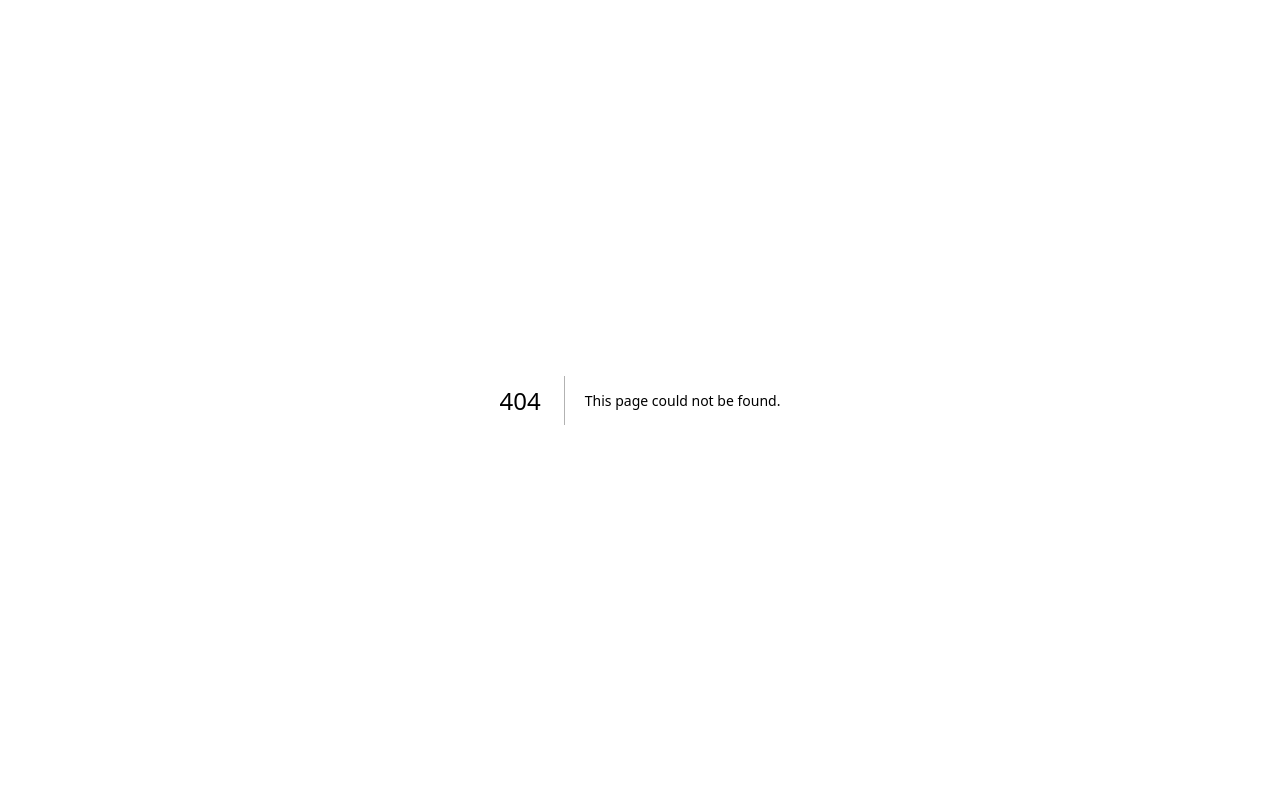
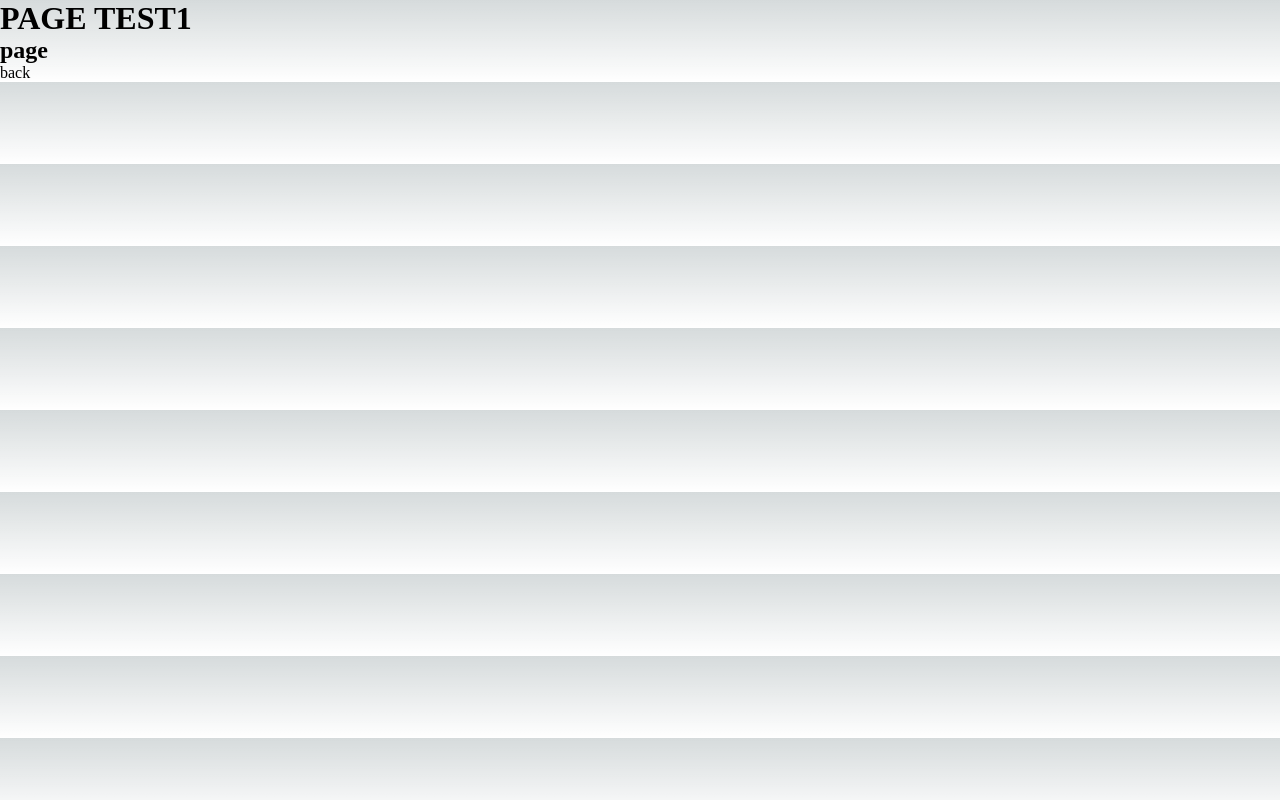
Before and after one commit to mohammad-eghbali/next13, a Next.js app: page /test in a window 1280 px wide. Before the commit this address had no page. Built offline with nearby package versions, Linux system fonts and the light colour scheme.

Commit message:
add test page1

```diff
--- a/src/pages/index.tsx
+++ b/src/pages/index.tsx
@@ -2,6 +2,7 @@ import Head from "next/head";
 import Image from "next/image";
 import { Inter } from "@next/font/google";
 import styles from "@/styles/Home.module.css";
+import Link from "next/link";
 
 const inter = Inter({ subsets: ["latin"] });
 
@@ -16,6 +17,7 @@ export default function Home() {
       </Head>
       <main className={styles.main}>
         <h1>Test 2</h1>
+        <Link href="/test">go to test page 1</Link>
         <div className={styles.description}>
           <p>
             Get started by editing&nbsp;
--- /dev/null
+++ b/src/pages/test/index.tsx
@@ -0,0 +1,16 @@
+import Link from "next/link";
+import React from "react";
+
+type Props = {};
+
+const TestPage = (props: Props) => {
+  return (
+    <div>
+      <h1>PAGE TEST1</h1>
+      <h2>page</h2>
+      <Link href="/">back</Link>
+    </div>
+  );
+};
+
+export default TestPage;
```
